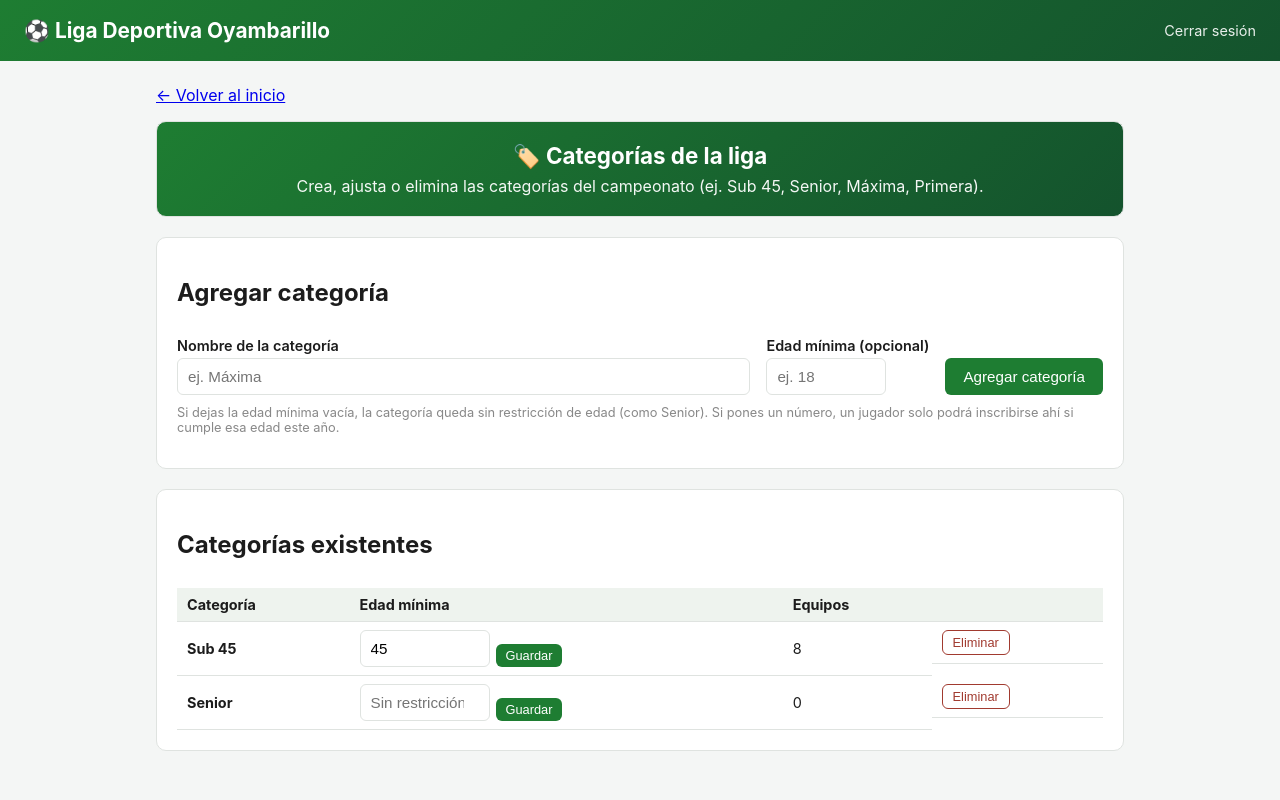
After one commit to FERNANDO85540/LIGA-DEPORTIVA-OYAMBARILLO, a Flask app: page /categorias in a window 1280 px wide. The commit adds this page. Run offline with Flask 3, Linux system fonts and the light colour scheme; the visitor is signed in with stand-in values (Sample User, id 1); data comes from the database, SQL or seed files in the repository; some libraries are stand-ins or nearby versions.

Commit message:
Make categories admin-manageable instead of hardcoded in code
User's concern: categories (Sub 45, Senior) were a fixed Python
list, so adding one like "Máxima" or "Primera" required a code
change from me — a single point of failure if I'm not available.

Categories now live in a categorias table (nombre, edad_minima) with
a new admin-only /categorias module: add a category with an optional
minimum age (blank = no restriction, like Senior), edit that age
later, or delete an empty one. The Sub 45 age rule (45+, or the
Juvenil exception for 1982) stays specific to that name; every other
category — Senior and any new one — uses its configured minimum age.
Every place that referenced the old hardcoded category list now
reads it from the database instead.

Co-Authored-By: Claude Sonnet 5 <noreply@anthropic.com>
Claude-Session: https://claude.ai/code/session_01CP4ka2i6V9FGLanf3Enkwb

```diff
--- a/app.py
+++ b/app.py
@@ -116,12 +116,22 @@ def fotos_jugadores(filename):
 CUPO_MAXIMO_EQUIPO = 35
 CUPO_MAXIMO_JUVENIL = 3
 CATEGORIA_ACTIVA = "Sub 45"
-CATEGORIAS_LIGA = ["Sub 45", "Senior"]
 SUBCATEGORIAS = ["Sub 45", "Juvenil"]
 
 
-def _categoria_valida(categoria):
-    return categoria if categoria in CATEGORIAS_LIGA else CATEGORIA_ACTIVA
+def _categorias_liga(db):
+    """Lista de nombres de categorías, en el orden en que se crearon.
+    Editable por el admin desde /categorias -- no está fija en el código."""
+    return [f["nombre"] for f in db.execute("SELECT nombre FROM categorias ORDER BY id").fetchall()]
+
+
+def _categoria_valida(db, categoria):
+    return categoria if categoria in _categorias_liga(db) else CATEGORIA_ACTIVA
+
+
+def _edad_minima_categoria(db, categoria):
+    fila = db.execute("SELECT edad_minima FROM categorias WHERE nombre = ?", (categoria,)).fetchone()
+    return fila["edad_minima"] if fila else None
 
 EQUIPOS_INICIALES = [
     "San Juan", "El Progreso", "La Union", "Santa Rosa",
@@ -319,6 +329,18 @@ def init_db():
             fecha TEXT NOT NULL
         )
     """)
+
+    db.execute(f"""
+        CREATE TABLE IF NOT EXISTS categorias (
+            id {tipo_id},
+            nombre TEXT NOT NULL UNIQUE,
+            edad_minima INTEGER
+        )
+    """)
+    if db.execute("SELECT COUNT(*) c FROM categorias").fetchone()["c"] == 0:
+        db.execute("INSERT INTO categorias (nombre, edad_minima) VALUES (?, ?)", ("Sub 45", 45))
+        db.execute("INSERT INTO categorias (nombre, edad_minima) VALUES (?, ?)", ("Senior", None))
+
     db.commit()
     db.close()
 
@@ -505,7 +527,7 @@ def index():
 def agregar_equipo():
     db = get_db()
     nombre = request.form.get("nombre", "").strip()
-    categoria = _categoria_valida(request.form.get("categoria", CATEGORIA_ACTIVA))
+    categoria = _categoria_valida(db, request.form.get("categoria", CATEGORIA_ACTIVA))
     if nombre:
         try:
             db.execute("INSERT INTO equipos (nombre, categoria) VALUES (?, ?)", (nombre, categoria))
@@ -724,7 +746,7 @@ def jugadores_liga():
     equipos, visible tanto para el admin como para los delegados -- para
     que cualquiera pueda revisar quién está inscrito y en qué equipo."""
     db = get_db()
-    categoria = _categoria_valida(request.args.get("categoria", CATEGORIA_ACTIVA))
+    categoria = _categoria_valida(db, request.args.get("categoria", CATEGORIA_ACTIVA))
     jugadores = db.execute(
         "SELECT * FROM jugadores WHERE categoria = ? ORDER BY equipo, apellidos", (categoria,)
     ).fetchall()
@@ -733,7 +755,7 @@ def jugadores_liga():
         "jugadores_liga.html",
         jugadores=jugadores,
         categoria=categoria,
-        categorias_liga=CATEGORIAS_LIGA,
+        categorias_liga=_categorias_liga(db),
         total_equipos=len(equipos_distintos),
     )
 
@@ -765,7 +787,7 @@ def documentos_recientes():
 @admin_required
 def exportar_general():
     db = get_db()
-    categoria = _categoria_valida(request.args.get("categoria", CATEGORIA_ACTIVA))
+    categoria = _categoria_valida(db, request.args.get("categoria", CATEGORIA_ACTIVA))
     jugadores = db.execute(
         "SELECT * FROM jugadores WHERE categoria = ? ORDER BY equipo, apellidos", (categoria,)
     ).fetchall()
@@ -813,37 +835,47 @@ def _guardar_imagen_subida(archivo):
 
 
 def _subcategoria_por_nacimiento(fecha_nacimiento, categoria=CATEGORIA_ACTIVA):
-    if categoria == "Senior":
-        return "Senior"
+    # "Juvenil" es una excepción histórica exclusiva de Sub 45 (nacidos en 1982).
+    # Cualquier otra categoría (Senior o una nueva que arme el admin) no tiene sub-tier.
+    if categoria != "Sub 45":
+        return categoria
     return "Juvenil" if (fecha_nacimiento or "").strip().startswith("1982") else "Sub 45"
 
 
-def _jugador_califica(fecha_nacimiento, categoria=CATEGORIA_ACTIVA):
+def _jugador_califica(db, fecha_nacimiento, categoria=CATEGORIA_ACTIVA):
     """Sub 45: solo califica quien nace en 1982 (Juvenil, cupo aparte) o cumple
-    45 años en el año actual de la temporada. Senior no tiene restricción de edad."""
-    if categoria == "Senior":
+    la edad mínima de la categoría en el año actual de la temporada. Las demás
+    categorías usan la edad mínima configurada (o ninguna, si no se definió)."""
+    fecha_nacimiento = (fecha_nacimiento or "").strip()
+    if categoria == "Sub 45" and fecha_nacimiento.startswith("1982"):
         return True
-    fecha_nacimiento = (fecha_nacimiento or "").strip()
-    if fecha_nacimiento.startswith("1982"):
+
+    edad_minima = _edad_minima_categoria(db, categoria)
+    if edad_minima is None:
         return True
+
     try:
         anio_nacimiento = int(fecha_nacimiento[:4])
     except (ValueError, IndexError):
         return False
-    return (date.today().year - anio_nacimiento) >= 45
+    return (date.today().year - anio_nacimiento) >= edad_minima
 
 
 def _insertar_jugador(db, equipo_nombre, cedula, nombres, apellidos, fecha_nacimiento, categoria,
                        numero_camiseta="", foto=None, cedula_frontal=None, cedula_reverso=None):
-    categoria = _categoria_valida(categoria)
+    categoria = _categoria_valida(db, categoria)
     subcategoria = _subcategoria_por_nacimiento(fecha_nacimiento, categoria)
 
     if not (cedula and nombres and apellidos):
         return None, "Cédula, nombres y apellidos son obligatorios."
 
-    if not _jugador_califica(fecha_nacimiento, categoria):
-        return None, ("Cédula no califica: según la fecha de nacimiento, no cumple 45 años este año "
-                       "ni nació en 1982 (Juvenil). No corresponde a ninguna categoría de esta liga.")
+    if not _jugador_califica(db, fecha_nacimiento, categoria):
+        edad_minima = _edad_minima_categoria(db, categoria)
+        if categoria == "Sub 45":
+            return None, ("Cédula no califica: según la fecha de nacimiento, no cumple 45 años este año "
+                           "ni nació en 1982 (Juvenil). No corresponde a ninguna categoría de esta liga.")
+        return None, (f"Cédula no califica: la categoría {categoria} exige {edad_minima} años cumplidos "
+                       "este año. No corresponde a esta categoría.")
 
     count = db.execute(
         "SELECT COUNT(*) c FROM jugadores WHERE equipo = ? AND categoria = ?",
@@ -943,7 +975,7 @@ def agregar_jugador_equipo(equipo_id):
 @admin_required
 def inscripcion():
     db = get_db()
-    categoria = _categoria_valida(request.args.get("categoria", CATEGORIA_ACTIVA))
+    categoria = _categoria_valida(db, request.args.get("categoria", CATEGORIA_ACTIVA))
 
     equipos_rows = db.execute(
         "SELECT * FROM equipos WHERE categoria = ? ORDER BY nombre", (categoria,)
@@ -963,9 +995,83 @@ def inscripcion():
         cupos=cupos,
         cupo_maximo=CUPO_MAXIMO_EQUIPO,
         categoria=categoria,
-        categorias_liga=CATEGORIAS_LIGA,
+        categorias_liga=_categorias_liga(db),
         subcategorias=SUBCATEGORIAS,
     )
+
+
+@app.route("/categorias")
+@admin_required
+def categorias_modulo():
+    db = get_db()
+    filas = db.execute("SELECT * FROM categorias ORDER BY id").fetchall()
+    categorias = []
+    for f in filas:
+        equipos_count = db.execute(
+            "SELECT COUNT(*) c FROM equipos WHERE categoria = ?", (f["nombre"],)
+        ).fetchone()["c"]
+        categorias.append({"fila": f, "equipos_count": equipos_count})
+    return render_template("categorias_modulo.html", categorias=categorias)
+
+
+@app.route("/categorias/agregar", methods=["POST"])
+@admin_required
+def agregar_categoria():
+    db = get_db()
+    nombre = request.form.get("nombre", "").strip()
+    edad_minima_raw = request.form.get("edad_minima", "").strip()
+    edad_minima = int(edad_minima_raw) if edad_minima_raw.isdigit() else None
+
+    if not nombre:
+        flash("Ingresa un nombre para la categoría.")
+        return redirect(url_for("categorias_modulo"))
+
+    try:
+        db.execute("INSERT INTO categorias (nombre, edad_minima) VALUES (?, ?)", (nombre, edad_minima))
+        db.commit()
+        flash(f"Categoría '{nombre}' agregada.", "ok")
+    except IntegrityError:
+        db.rollback()
+        flash(f"Ya existe una categoría llamada '{nombre}'.")
+    return redirect(url_for("categorias_modulo"))
+
+
+@app.route("/categorias/<int:categoria_id>/editar", methods=["POST"])
+@admin_required
+def editar_categoria(categoria_id):
+    db = get_db()
+    edad_minima_raw = request.form.get("edad_minima", "").strip()
+    edad_minima = int(edad_minima_raw) if edad_minima_raw.isdigit() else None
+    db.execute("UPDATE categorias SET edad_minima = ? WHERE id = ?", (edad_minima, categoria_id))
+    db.commit()
+    flash("Categoría actualizada.", "ok")
+    return redirect(url_for("categorias_modulo"))
+
+
+@app.route("/categorias/<int:categoria_id>/eliminar", methods=["POST"])
+@admin_required
+def eliminar_categoria(categoria_id):
+    db = get_db()
+    categoria = db.execute("SELECT * FROM categorias WHERE id = ?", (categoria_id,)).fetchone()
+    if not categoria:
+        flash("Categoría no encontrada.")
+        return redirect(url_for("categorias_modulo"))
+
+    equipos_count = db.execute(
+        "SELECT COUNT(*) c FROM equipos WHERE categoria = ?", (categoria["nombre"],)
+    ).fetchone()["c"]
+    if equipos_count > 0:
+        flash(f"No se puede eliminar '{categoria['nombre']}': todavía tiene {equipos_count} equipo(s). Elimina o cambia esos equipos primero.")
+        return redirect(url_for("categorias_modulo"))
+
+    if len(_categorias_liga(db)) <= 1:
+        flash("No se puede eliminar la última categoría de la liga.")
+        return redirect(url_for("categorias_modulo"))
+
+    db.execute("DELETE FROM categorias WHERE id = ?", (categoria_id,))
+    db.commit()
+    flash(f"Categoría '{categoria['nombre']}' eliminada.", "ok")
+    return redirect(url_for("categorias_modulo"))
 
 
 def _calcular_edad(fecha_nacimiento):
@@ -1018,8 +1124,8 @@ def actualizar_jugador(jugador_id):
     numero_camiseta = request.form.get("numero_camiseta", "").strip()
     subcategoria = _subcategoria_por_nacimiento(fecha_nacimiento, jugador["categoria"])
 
-    if not _jugador_califica(fecha_nacimiento, jugador["categoria"]):
-        flash("Cédula no califica: según la fecha de nacimiento, no cumple 45 años este año ni nació en 1982 (Juvenil).")
+    if not _jugador_califica(db, fecha_nacimiento, jugador["categoria"]):
+        flash("Cédula no califica: no cumple con la edad mínima de esta categoría.")
         return redirect(url_for("ficha_jugador", jugador_id=jugador_id))
 
     if (subcategoria == "Juvenil" and jugador["subcategoria"] != "Juvenil"
@@ -1421,7 +1527,7 @@ def _fixture_completo(db, categoria=CATEGORIA_ACTIVA):
 @calificacion_required
 def comision_modulo():
     db = get_db()
-    categoria = _categoria_valida(request.args.get("categoria", CATEGORIA_ACTIVA))
+    categoria = _categoria_valida(db, request.args.get("categoria", CATEGORIA_ACTIVA))
     jugadores = db.execute(
         "SELECT * FROM jugadores WHERE categoria = ? ORDER BY equipo, apellidos, nombres",
         (categoria,),
@@ -1431,7 +1537,7 @@ def comision_modulo():
         "comision_modulo.html",
         jugadores=jugadores,
         categoria=categoria,
-        categorias_liga=CATEGORIAS_LIGA,
+        categorias_liga=_categorias_liga(db),
     )
 
 
@@ -1439,7 +1545,7 @@ def comision_modulo():
 @tecnica_required
 def agregar_jornada():
     db = get_db()
-    categoria = _categoria_valida(request.form.get("categoria", CATEGORIA_ACTIVA))
+    categoria = _categoria_valida(db, request.form.get("categoria", CATEGORIA_ACTIVA))
     numero = request.form.get("numero", "").strip()
     fecha = request.form.get("fecha", "").strip()
     if not numero.isdigit():
@@ -1721,7 +1827,7 @@ def _calcular_goleadores(db, categoria=CATEGORIA_ACTIVA, limite=15):
 @tecnica_required
 def tecnica_modulo():
     db = get_db()
-    categoria = _categoria_valida(request.args.get("categoria", CATEGORIA_ACTIVA))
+    categoria = _categoria_valida(db, request.args.get("categoria", CATEGORIA_ACTIVA))
     equipos = db.execute("SELECT * FROM equipos WHERE categoria = ? ORDER BY nombre", (categoria,)).fetchall()
     jornadas = _fixture_completo(db, categoria)
     ultima = db.execute("SELECT MAX(numero) m FROM jornadas WHERE categoria = ?", (categoria,)).fetchone()["m"]
@@ -1750,7 +1856,7 @@ def tecnica_modulo():
     return render_template(
         "tecnica_modulo.html",
         categoria=categoria,
-        categorias_liga=CATEGORIAS_LIGA,
+        categorias_liga=_categorias_liga(db),
         equipos=equipos,
         siguiente_numero=siguiente_numero,
         jornadas=jornadas,
@@ -1855,28 +1961,28 @@ def publico_inicio():
 @app.route("/publico/tabla")
 def publico_tabla():
     db = get_db()
-    categoria = _categoria_valida(request.args.get("categoria", CATEGORIA_ACTIVA))
+    categoria = _categoria_valida(db, request.args.get("categoria", CATEGORIA_ACTIVA))
     tabla = _calcular_tabla_posiciones(db, categoria)
     goleadores = _calcular_goleadores(db, categoria)
     return render_template(
-        "publico_tabla.html", tabla=tabla, goleadores=goleadores, categoria=categoria, categorias_liga=CATEGORIAS_LIGA
+        "publico_tabla.html", tabla=tabla, goleadores=goleadores, categoria=categoria, categorias_liga=_categorias_liga(db)
     )
 
 
 @app.route("/publico/calendario")
 def publico_calendario():
     db = get_db()
-    categoria = _categoria_valida(request.args.get("categoria", CATEGORIA_ACTIVA))
+    categoria = _categoria_valida(db, request.args.get("categoria", CATEGORIA_ACTIVA))
     jornadas = _fixture_completo(db, categoria)
     return render_template(
-        "publico_calendario.html", jornadas=jornadas, categoria=categoria, categorias_liga=CATEGORIAS_LIGA
+        "publico_calendario.html", jornadas=jornadas, categoria=categoria, categorias_liga=_categorias_liga(db)
     )
 
 
 @app.route("/publico/equipos")
 def publico_equipos():
     db = get_db()
-    categoria = _categoria_valida(request.args.get("categoria", CATEGORIA_ACTIVA))
+    categoria = _categoria_valida(db, request.args.get("categoria", CATEGORIA_ACTIVA))
     equipos = db.execute("SELECT * FROM equipos WHERE categoria = ? ORDER BY nombre", (categoria,)).fetchall()
     conteos = {}
     for e in equipos:
@@ -1885,14 +1991,14 @@ def publico_equipos():
             (e["nombre"], categoria),
         ).fetchone()["c"]
     return render_template(
-        "publico_equipos.html", equipos=equipos, conteos=conteos, categoria=categoria, categorias_liga=CATEGORIAS_LIGA
+        "publico_equipos.html", equipos=equipos, conteos=conteos, categoria=categoria, categorias_liga=_categorias_liga(db)
     )
 
 
 @app.route("/publico/jugadores")
 def publico_jugadores():
     db = get_db()
-    categoria = _categoria_valida(request.args.get("categoria", CATEGORIA_ACTIVA))
+    categoria = _categoria_valida(db, request.args.get("categoria", CATEGORIA_ACTIVA))
     # Solo datos que pueden verse públicamente: sin cédula.
     jugadores = db.execute(
         """SELECT nombres, apellidos, equipo, categoria, subcategoria, numero_camiseta, calificado
@@ -1900,14 +2006,14 @@ def publico_jugadores():
         (categoria,),
     ).fetchall()
     return render_template(
-        "publico_jugadores.html", jugadores=jugadores, categoria=categoria, categorias_liga=CATEGORIAS_LIGA
+        "publico_jugadores.html", jugadores=jugadores, categoria=categoria, categorias_liga=_categorias_liga(db)
     )
 
 
 @app.route("/publico/resultados")
 def publico_resultados():
     db = get_db()
-    categoria = _categoria_valida(request.args.get("categoria", CATEGORIA_ACTIVA))
+    categoria = _categoria_valida(db, request.args.get("categoria", CATEGORIA_ACTIVA))
     partidos = db.execute(
         """
         SELECT p.*, jo.numero AS jornada_numero
@@ -1921,7 +2027,7 @@ def publico_resultados():
     goleadores = _calcular_goleadores(db, categoria)
     return render_template(
         "publico_resultados.html", partidos=partidos, goleadores=goleadores, categoria=categoria,
-        categorias_liga=CATEGORIAS_LIGA,
+        categorias_liga=_categorias_liga(db),
     )
 
 
--- /dev/null
+++ b/templates/categorias_modulo.html
@@ -0,0 +1,63 @@
+{% extends "base.html" %}
+{% block content %}
+
+<p><a href="{{ url_for('inscripcion') }}">&larr; Volver al inicio</a></p>
+
+<div class="card" style="text-align:center; background: linear-gradient(135deg, #1e7d32, #14532d); color: white;">
+  <h1 style="margin:0; font-size:1.4rem;">🏷️ Categorías de la liga</h1>
+  <p style="margin:6px 0 0; opacity:0.95;">Crea, ajusta o elimina las categorías del campeonato (ej. Sub 45, Senior, Máxima, Primera).</p>
+</div>
+
+<div class="card">
+  <h2>Agregar categoría</h2>
+  <form method="post" action="{{ url_for('agregar_categoria') }}" style="display:flex; gap:16px; flex-wrap:wrap; align-items:flex-end;">
+    <div style="flex:1; min-width:200px;">
+      <label>Nombre de la categoría</label>
+      <input type="text" name="nombre" placeholder="ej. Máxima" required>
+    </div>
+    <div>
+      <label>Edad mínima (opcional)</label>
+      <input type="number" name="edad_minima" min="1" placeholder="ej. 18" style="width:120px;">
+    </div>
+    <button type="submit">Agregar categoría</button>
+  </form>
+  <p style="font-size:0.8rem; color:#888; margin-top:10px;">
+    Si dejas la edad mínima vacía, la categoría queda sin restricción de edad (como Senior).
+    Si pones un número, un jugador solo podrá inscribirse ahí si cumple esa edad este año.
+  </p>
+</div>
+
+<div class="card">
+  <h2>Categorías existentes</h2>
+  <div style="overflow-x:auto;">
+  <table class="tabla-responsive">
+    <thead>
+      <tr><th>Categoría</th><th>Edad mínima</th><th>Equipos</th><th></th></tr>
+    </thead>
+    <tbody>
+      {% for c in categorias %}
+      <tr>
+        <td data-label="Categoría"><strong>{{ c.fila.nombre }}</strong></td>
+        <td data-label="Edad mínima">
+          <form method="post" action="{{ url_for('editar_categoria', categoria_id=c.fila.id) }}" style="display:flex; gap:6px; align-items:center; margin:0;">
+            <input type="number" name="edad_minima" min="1" value="{{ c.fila.edad_minima or '' }}" placeholder="Sin restricción" style="width:130px;">
+            <button type="submit" style="padding:4px 10px; font-size:0.8rem;">Guardar</button>
+          </form>
+        </td>
+        <td data-label="Equipos">{{ c.equipos_count }}</td>
+        <td data-label="" class="table-actions">
+          <form method="post" action="{{ url_for('eliminar_categoria', categoria_id=c.fila.id) }}" onsubmit="return confirm('¿Eliminar la categoría {{ c.fila.nombre }}?');" style="margin:0;">
+            <button type="submit" class="btn-del" {% if c.equipos_count > 0 %}disabled title="Tiene equipos, no se puede eliminar"{% endif %}>Eliminar</button>
+          </form>
+        </td>
+      </tr>
+      {% endfor %}
+    </tbody>
+  </table>
+  </div>
+  {% if categorias|length <= 1 %}
+  <p style="font-size:0.8rem; color:#888; margin-top:10px;">Debe existir al menos una categoría.</p>
+  {% endif %}
+</div>
+
+{% endblock %}
--- a/templates/inscripcion.html
+++ b/templates/inscripcion.html
@@ -18,6 +18,7 @@
     <a href="{{ url_for('sanciones_modulo') }}"><button type="button">🟨🟥 Comisión de Penas y Sanciones</button></a>
     <a href="{{ url_for('tecnica_modulo') }}"><button type="button">⚽ Comisión Técnica (resultados y tabla)</button></a>
     <a href="{{ url_for('documentos_recientes') }}"><button type="button">📎 Documentos recientes</button></a>
+    <a href="{{ url_for('categorias_modulo') }}"><button type="button">🏷️ Gestionar categorías</button></a>
   </p>
   <div class="cupos-grid">
     {% for e in equipos %}
```
